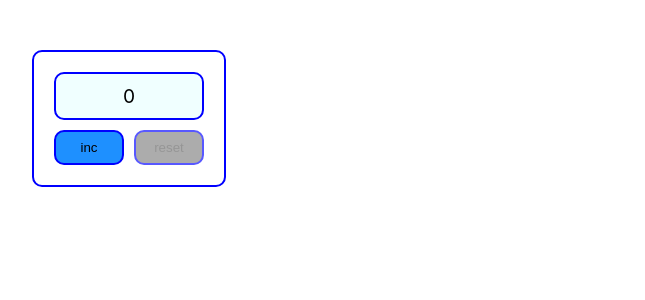
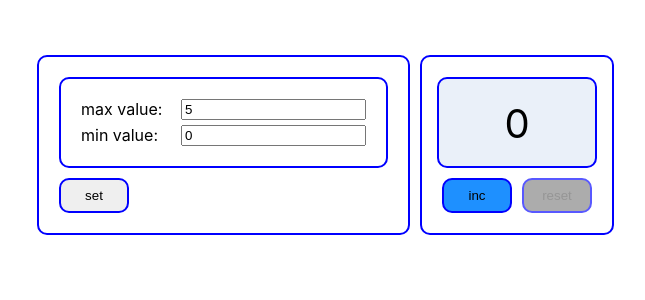
Before and after one commit to AnaKhurs/counter, a React (Create React App) app: page / in a window 1280 px wide. Shown: the top 300 px of the page, without its empty margins (18-663 px from the left). Built offline with nearby package versions, Linux system fonts and the light colour scheme.

Commit message:
localstorage

```diff
--- a/src/App.css
+++ b/src/App.css
@@ -1,22 +1,27 @@
 .App{
     padding: 50px;
+    display: flex;
 }
 
 
 .buttons{
+    margin: auto;
 }
 
 .scoreboard{
+    height: 67px;
     padding: 10px;
     border-radius: 10px;
     border: blue solid 2px;
-    margin: 5px;
-    background-color: azure;
+/*    margin: 5px;*/
+    margin: 5px auto;
+    background-color: #eaf0f9;
     text-align: center;
-    font-size: larger;
+    font-size: 40px;
 }
 
 .result{
+
 }
 
 
@@ -41,12 +46,14 @@ button{
 
 .defResult{
     color: black;
+    margin-top: 10px;
 }
 
 
 .redResult{
     color: red;
     font-weight: bold;
+    margin-top: 10px;
 }
 
 button:disabled{
@@ -55,10 +62,37 @@ button:disabled{
 }
 
 .counter{
+    margin: 5px;
     width: fit-content;
     padding: 15px;
     border-radius: 10px;
     border: solid 2px blue;
+}
 
+.settingValue{
+    margin: 5px;
+    width: fit-content;
+    padding: 15px;
+    border-radius: 10px;
+    border: solid 2px blue;
+}
+
+.values{
+    margin: 5px;
+    width: fit-content;
+    padding: 15px;
+    border-radius: 10px;
+    border: solid 2px blue;
+}
+
+.divValue{
+ width: 100px;
 
 }
+.value{
+    display: flex;
+    margin: 5px;
+}
+
+.input{
+}
--- a/src/App.tsx
+++ b/src/App.tsx
@@ -1,13 +1,37 @@
 import React, {useState} from 'react';
 import './App.css';
-import {Result} from "./components/Result/Result";
-import {IncButton} from "./components/IncButton/IncButton";
-import {ResetButton} from "./components/ResetButton/ResetButton";
-import {Button} from "./components/Button/Button";
+import {SettingValue} from "./components/SettingValue/SettingValue";
+import {Counter} from "./components/Counter/Counter";
+
+type ValueType = {
+    [key: string]: number
+}
+
 
 function App() {
 
-    let [result, setResult] = useState<number>(0)
+    const [result, setResult] = useState<number>(0)
+    const [value, setValue] = useState<ValueType>(
+        {
+            ['max']: 5,
+            ['min']: 0
+        }
+    )
+
+
+    //let startMax = JSON.parse(localStorage.getItem('valueMax'))
+
+    //const valueMax = value['max'];
+    // const valueMin = value['min'];
+
+
+    const updateMaxMinValue = (valueMax: number, valueMin: number) => {
+        setValue({['max']:valueMax, ['min']:valueMin})
+
+
+    }
+
+    /*    let [result, setResult] = useState<number>(0)
         let maxValue = 5;
         let minValue = 0;
 
@@ -28,25 +52,13 @@ function App() {
 
         const onOffDisableReset = (result: number) => {
             return result === minValue
-    }
+        }*/
 
 
     return (
         <div className="App">
-            <div className="counter">
-                <div className="scoreboard">
-                    <Result total={result}/>
-                </div>
-
-                <div className="buttons">
-                    {/* <IncButton clickInc={clickInc} result={result}/>
-                <ResetButton clickReset={clickReset} result={result}/>*/}
-                    <Button clickHandler={clickInc} onOffDisable={onOffDisableInc} result={result} name="inc"
-                            className="inc-reset"/>
-                    <Button clickHandler={clickReset} onOffDisable={onOffDisableReset} result={result} name="reset"
-                            className="button-reset"/>
-                </div>
-            </div>
+            <SettingValue updateMaxMinValue={updateMaxMinValue}/>
+            <Counter valueMin={value['min']} valueMax={value['max']} result={result} setResult={setResult}/>
         </div>
     );
 }
--- /dev/null
+++ b/src/components/Counter/Counter.tsx
@@ -0,0 +1,56 @@
+import {Result} from "../Result/Result";
+import {Button} from "../Button/Button";
+import React, {useState} from "react";
+
+type PropsType = {
+    valueMax: number
+    valueMin: number
+    result: number
+    setResult: (result: number) => void
+}
+
+export const Counter = ({valueMax, valueMin,result, setResult, ...props}: PropsType) => {
+
+
+
+    const clickInc = () => {
+        result < valueMax ? result++ : result = valueMax;
+        setResult(result);
+    }
+
+    const clickReset = () => {
+        setResult(valueMin)
+    }
+
+    const onOffDisableInc = (result: number) => {
+        return result === valueMax
+    }
+
+    const onOffDisableReset = (result: number) => {
+        return result === valueMin
+    }
+
+    return (
+        <div className="counter">
+            <div className="scoreboard">
+                <Result total={result} valueMax={valueMax}/>
+            </div>
+
+            <div className="buttons">
+                <Button clickHandler={clickInc}
+                        onOffDisable={onOffDisableInc}
+                        result={result}
+                        name="inc"
+                        className="inc-reset"
+                />
+                <Button clickHandler={clickReset}
+                        onOffDisable={onOffDisableReset}
+                        result={result}
+                        name="reset"
+                        className="button-reset"
+                />
+            </div>
+        </div>
+
+    )
+}
--- a/src/components/Result/Result.tsx
+++ b/src/components/Result/Result.tsx
@@ -3,12 +3,13 @@ import './../../App.css';
 
 type ResultPropsType = {
     total: number
+    valueMax: number
 }
 
 
-export const Result = (props: ResultPropsType) => {
+export const Result = ({valueMax, ...props}: ResultPropsType) => {
 
-    const totalClassName = `result ${props.total === 5 ? "redResult" : "defResult"}`
+    const totalClassName = `result ${props.total === valueMax ? "redResult" : "defResult"}`
 
     return (
         <div className={totalClassName}>{props.total}</div>
--- /dev/null
+++ b/src/components/SettingValue/SettingValue.tsx
@@ -0,0 +1,62 @@
+import React, {ChangeEvent, useEffect, useState} from "react";
+
+type PropsType = {
+    updateMaxMinValue: (valueMax: number, valueMin:number)=>void
+}
+
+export const SettingValue = (props: PropsType) => {
+
+    const [valueMax, setValueMax] = useState(5)
+    const [valueMin, setValueMin] = useState(0)
+
+    useEffect(() => {
+        let newValueMin = localStorage.getItem("valueMin")
+        if (newValueMin) {
+            setValueMin(JSON.parse(newValueMin))
+        }
+    }, [valueMin])
+
+    useEffect(() => {
+        let newValueMax = localStorage.getItem("valueMax")
+        if (newValueMax) {
+            setValueMax(JSON.parse(newValueMax))
+        }
+    }, [valueMax])
+
+    const changeMaxValue = (e: ChangeEvent<HTMLInputElement>) => {
+        const newMaxValue = Number(e.currentTarget.value)
+        setValueMax(newMaxValue)
+        localStorage.setItem("valueMax", JSON.stringify(newMaxValue))
+    }
+
+    const changeMinValue = (e: ChangeEvent<HTMLInputElement>) => {
+        const newMinValue = Number(e.currentTarget.value)
+        setValueMin(newMinValue)
+        localStorage.setItem("valueMin", JSON.stringify(newMinValue))
+    }
+
+    const onClickSetHandler = () => {
+
+        props.updateMaxMinValue(valueMax, valueMin)
+
+    }
+
+
+    return (
+        <div className="settingValue">
+            <div className="values">
+                <div className="value">
+                    <div className="divValue">max value:</div>
+                    <input type={"number"} className="input" value={valueMax} onChange={changeMaxValue}/>
+                </div>
+                <div className="value">
+                    <div className="divValue">min value:</div>
+                    <input type={"number"} className="input" value={valueMin} onChange={changeMinValue}/>
+                </div>
+            </div>
+            <div>
+                <button onClick={onClickSetHandler}>set</button>
+            </div>
+        </div>
+    )
+}
```
Lines whose indentation alone changed are shown as unchanged.
